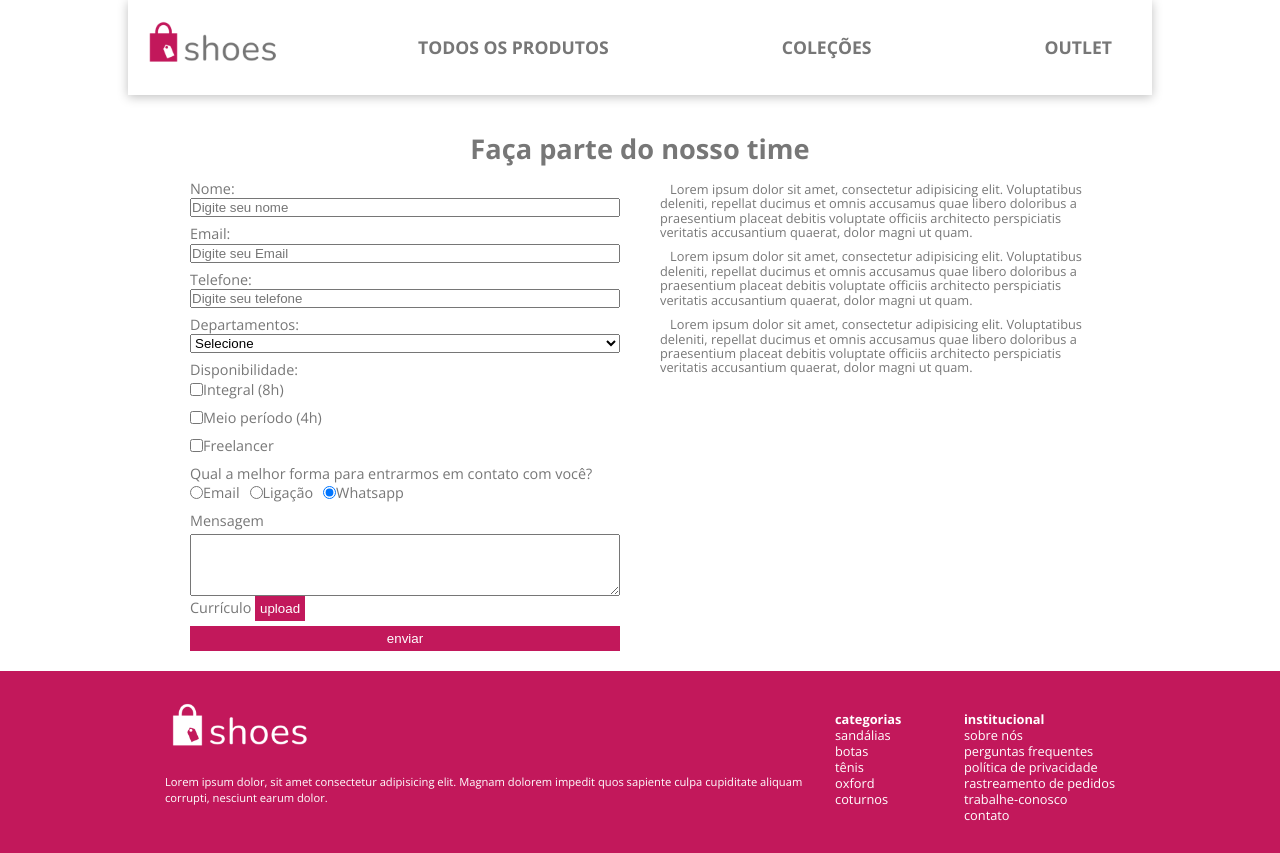
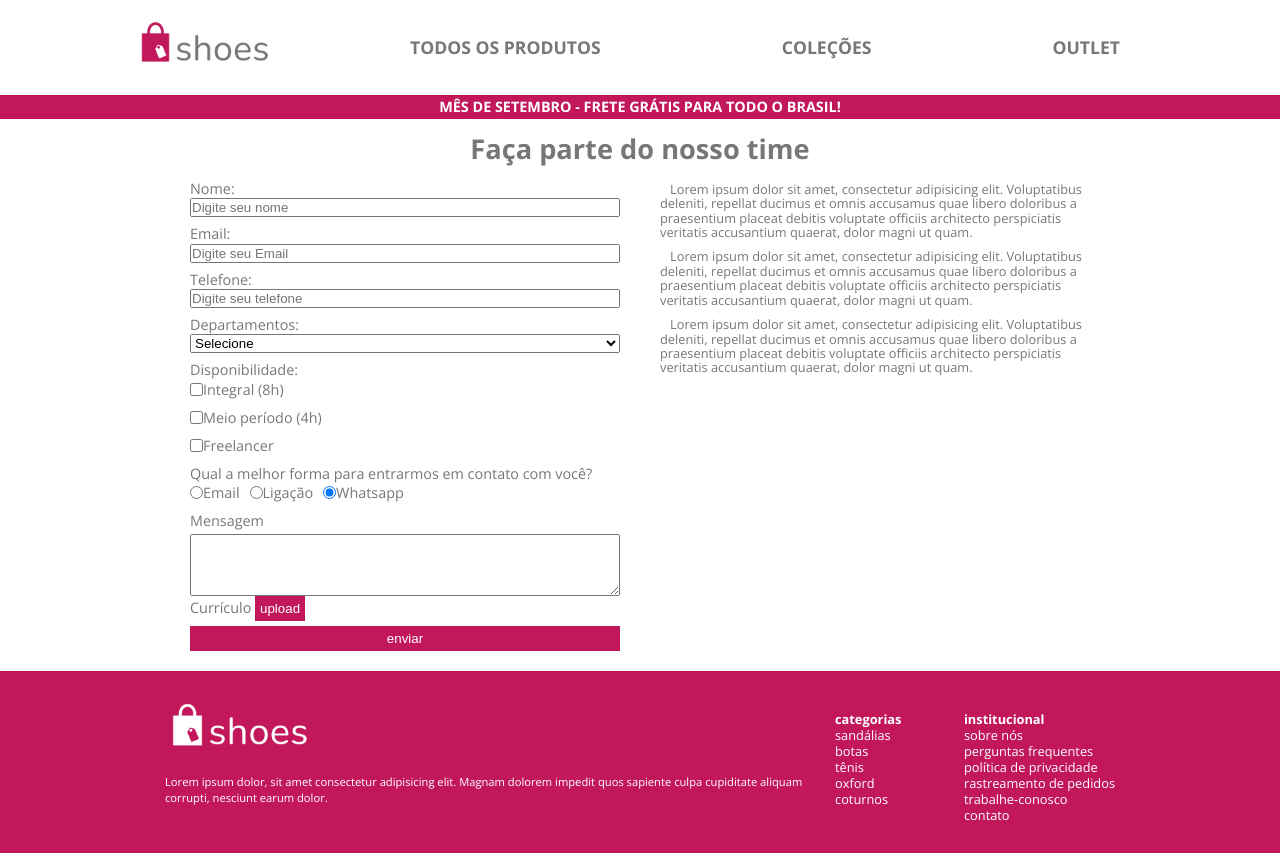
Before and after one commit to dvictor13/shoes-store, a plain HTML site: page form.html in a window 1280 px wide. Drawn offline with nearby package versions, Linux system fonts and the light colour scheme.

Commit message:
inserido banner promocional e transition no botão

```diff
--- a/form.html
+++ b/form.html
@@ -12,12 +12,14 @@
 <body>
     <header>
         <nav class="navbar">
+            <div class="nav-container">
                 <img src="./img/logo-color.png">
                 <menu class="menubar">
                     <h2>Todos os produtos</h2>
                     <h2>Coleções</h2>
                     <h2>Outlet</h2>
                 </menu>
+            </div>
         </nav>
 
         <!--<banner class="hero">
@@ -112,5 +114,10 @@
             </div>
         </div>
     </footer>
+
+    <section id="promo">
+        <h1>
+            Mês de Setembro - frete grátis para todo o Brasil!
+        </h1></section>
 </body>
 </html>
--- a/index.css
+++ b/index.css
@@ -43,40 +43,45 @@ navbar{
 
 .navbar{
     width: 100%;
-    position: relative;
-    max-width: 1024px;
     margin: 0 auto;
     display: flex;
     position: relative;
+    box-shadow: 0px 2px 10px rgba(0, 0, 0, 0.25);
+}
+
+.navbar .nav-container{
+    width: 100%;
+    position: relative;
+    margin: 0 auto;
+    display: flex;
     flex-direction: column;
     color: var(--cinza);
     background: var(--branco);
-    box-shadow: 0px 2px 10px rgba(0, 0, 0, 0.25);
     padding: 10px;
     text-transform: uppercase;
     align-items: center;
 }
 
-.navbar img{
+.navbar .nav-container img{
     max-width: 150px;
     width: 100%;
 }
 
-.menubar{
+.navbar .nav-container .menubar{
     width: 100%;
     display: flex;
     flex-direction: column;
     justify-content: space-between;
 }
 
-.navbar .menubar h2{
+.navbar .nav-container .menubar h2{
     font-size: 1.1rem;
     line-height:2rem;
     text-align: center;
 }
 
 @media screen and (min-width:425px){
-    .menubar{
+    .navbar .nav-container .menubar{
         flex-direction: row;
         padding: 0 20px;
     }
@@ -85,14 +90,15 @@ navbar{
 
 @media screen and (min-width:768px){
 
-    .navbar{
-        width: auto;
+    .navbar .nav-container{
+        width: 100%;
         flex-direction: row;
         justify-content: space-between;
         gap: 100px;
+        max-width: 1040px;
     }
 
-    .menubar h2{
+    .navbar .nav-container .menubar h2{
         padding: 0 10px;
         font-weight: 700;
     }
@@ -358,6 +364,8 @@ banner{
     display: flex;
     flex-direction: column;
     justify-content: center;
+    max-width: 1024px;
+    margin: 0 auto;
 }
 
 .apresenta-formulario .title-form{
@@ -453,6 +461,13 @@ banner{
     color: var(--branco);
     padding: 5px;
     border: 0;
+    cursor: pointer;
+}
+
+.apresenta-formulario .form-container .btn:hover{
+    background: var(--cinza-claro);
+    color: var(--bordo);
+    transition: all 3s;
 }
 
 
@@ -537,3 +552,44 @@ banner{
         max-width: 50vw;
     }
 }
+
+/* promo*/
+
+#promo{
+    background: var(--bordo);
+    color: var(--branco);
+    padding: 5px;
+    border: 0;
+    cursor: pointer;
+    text-transform: uppercase;
+    text-align: center;
+    position: absolute;
+    top: 190px;
+    width: 100%;
+    z-index: 2;
+}
+
+#promo h1{
+    font-weight: 700;
+    font-size: .9rem;
+    line-height: .9rem;
+}
+
+/*@media screen and (min-width:375px){
+    #promo{
+        top: 95px;
+        width: 100%;
+    }
+}*/
+
+@media screen and (min-width:425px){
+    #promo{
+        top: 125px;
+    }
+}
+
+@media screen and (min-width:768px){
+    #promo{
+        top: 95px;
+    }
+}
```
Lines whose indentation alone changed are shown as unchanged.
